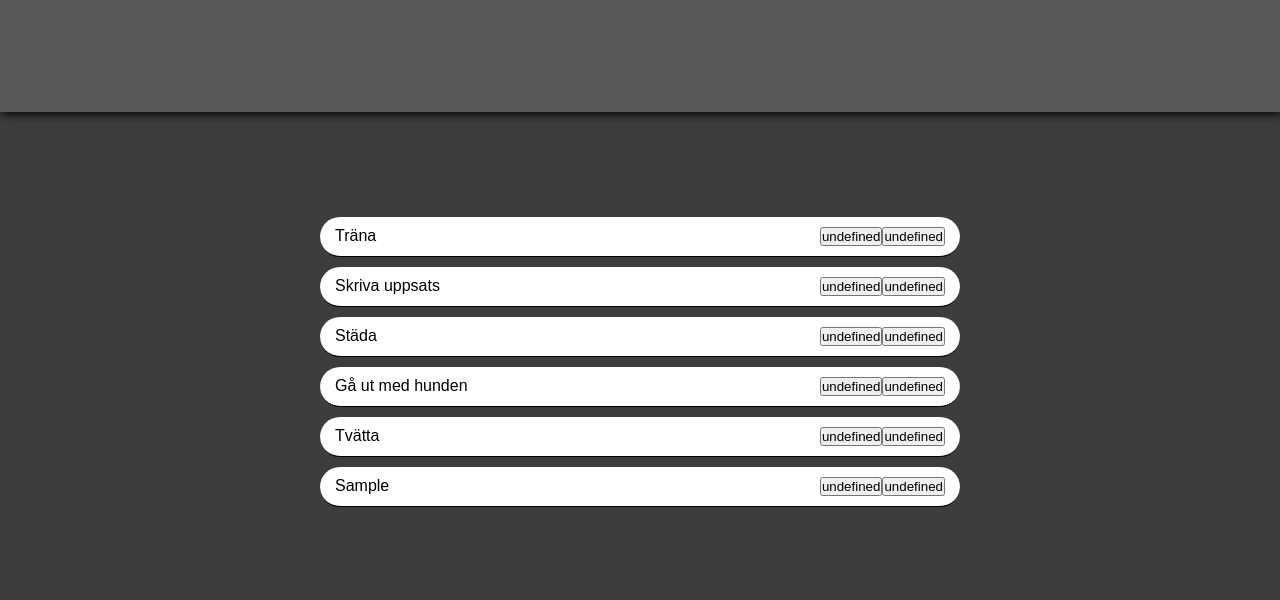
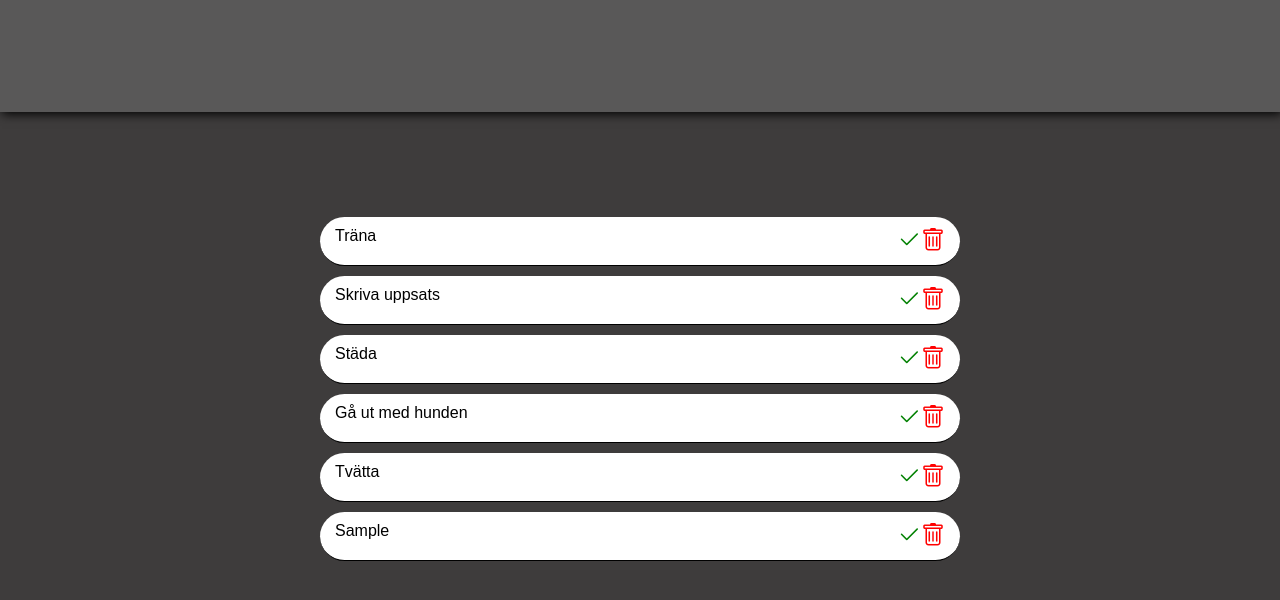
Before and after one commit to ToveBoson/ToDoList, a website built with Parcel: page src/index.html in a window 1280 px wide. Both pictures are taken after typing "Sample" into the empty fields and a click on the button 896 px from the left and 113 px from the top of the page. Shown: the part 138-738 px from the top of the page. Built offline with nearby package versions, Linux system fonts and the light colour scheme.

Commit message:
created function for loop, dry

```diff
--- a/src/js/main.js
+++ b/src/js/main.js
@@ -2,6 +2,46 @@
 class Checklist {
   constructor(checklistName) {
     this.checklistName = checklistName;
+    this.done = false;
+  }
+}
+
+function forLoop() {
+  for (let i = 0; i < todoList.length; i++) {
+    const listItem = document.createElement("li");
+    const buttonContainer = document.createElement("div");
+    const checkButton = document.createElement("button");
+    const trashButton = document.createElement("button");
+
+    listItem.className = "list";
+    listItem.innerHTML = todoList[i].checklistName;
+
+    checkButton.className = "list__check";
+    trashButton.className = "list__trash";
+
+    trashButton.addEventListener("click", () => {
+      const parent = buttonContainer.parentElement;
+      parent.parentElement.removeChild(parent);
+    });
+
+    // trashButton.addEventListener("click", () => {
+    //   listItem.innerHTML =
+    // }
+
+    const trashElement = document.createElement("i");
+    trashElement.classList.add("bi");
+    trashElement.classList.add("bi-trash");
+    trashButton.append(trashElement);
+
+    const checkElement = document.createElement("i");
+    checkElement.classList.add("bi");
+    checkElement.classList.add("bi-check2");
+    checkButton.append(checkElement);
+
+    container.appendChild(listItem);
+    listItem.appendChild(buttonContainer);
+    buttonContainer.appendChild(checkButton);
+    buttonContainer.appendChild(trashButton);
   }
 }
 
@@ -18,27 +58,7 @@ const bigcontainer = document.getElementById("list");
 const container = document.createElement("ul");
 container.className = "container";
 
-//LOOP FÖR CHECKLISTA
-for (let i = 0; i < todoList.length; i++) {
-  const listItem = document.createElement("li");
-  const buttonContainer = document.createElement("div");
-  const checkButton = document.createElement("button");
-  const trashButton = document.createElement("button");
-
-  listItem.className = "list";
-  listItem.innerHTML = todoList[i].checklistName;
-
-  checkButton.className = "list__check";
-  trashButton.className = "list__trash";
-
-  checkButton.innerHTML = todoList[i].checkButton;
-  trashButton.innerHTML = todoList[i].trashButton;
-
-  container.appendChild(listItem);
-  listItem.appendChild(buttonContainer);
-  buttonContainer.appendChild(checkButton);
-  buttonContainer.appendChild(trashButton);
-}
+forLoop();
 
 bigcontainer.append(container);
 
@@ -52,27 +72,13 @@ function addTodo(event) {
   const newItem = new Checklist(newInput);
   todoList.push(newItem);
 
-  for (let i = 0; i < todoList.length; i++) {
-    const listItem = document.createElement("li");
-    const buttonContainer = document.createElement("div");
-    const checkButton = document.createElement("button");
-    const trashButton = document.createElement("button");
+  forLoop();
 
-    listItem.className = "list";
-    listItem.innerHTML = todoList[i].checklistName;
+  event.preventDefault();
+}
+bigcontainer.appendChild(container);
 
-    checkButton.className = "list__check";
-    trashButton.className = "list__trash";
+let newItemsfromList = localStorage.getItem("itemlist");
 
-    checkButton.innerHTML = todoList[i].checkButton;
-    trashButton.innerHTML = todoList[i].trashButton;
-
-    container.appendChild(listItem);
-    listItem.appendChild(buttonContainer);
-    buttonContainer.appendChild(checkButton);
-    buttonContainer.appendChild(trashButton);
-
-    event.preventDefault();
-  }
-  bigcontainer.appendChild(container);
-}
+localStorage.setItem("savedItems", JSON.stringify(listItem));
+localStorage.setItem("itemlist", JSON.stringify(todoList));
--- a/src/scss/main.scss
+++ b/src/scss/main.scss
@@ -28,8 +28,25 @@ body {
     margin: 5px;
     display: flex;
     justify-content: space-between;
+
+    &__trash {
+      color: red;
+      font-size: 1.5em;
+      border: none;
+      background: none;
+      cursor: pointer;
+    }
+
+    &__check {
+      color: green;
+      font-size: 1.5em;
+      border: none;
+      background: none;
+      cursor: pointer;
+    }
   }
 }
+
 .header {
   display: block;
   text-align: center;
```
